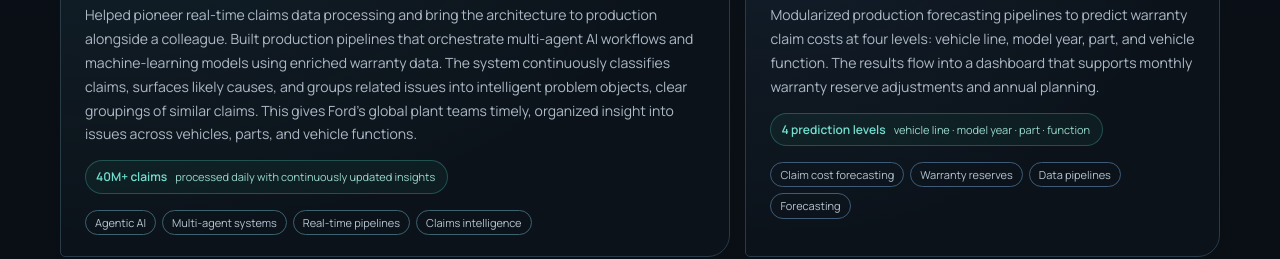
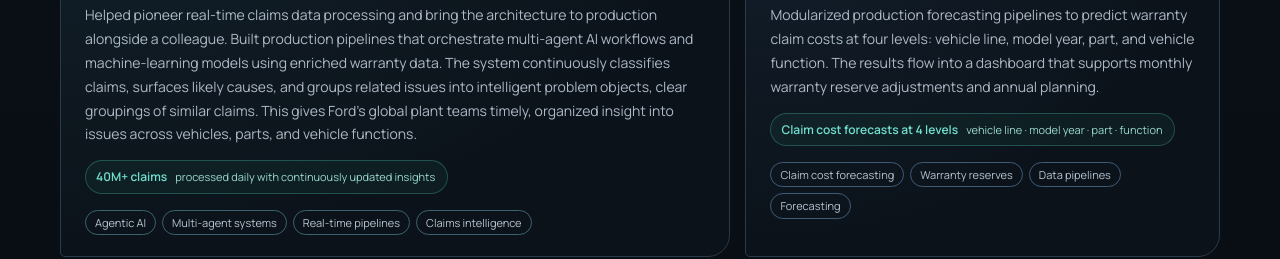
Before and after one commit to RodolfoRbl/portfolio-website, a Next.js app: page / in a window 1280 px wide. Shown: the part 3640-3899 px from the top of the page. Built offline with nearby package versions, Linux system fonts and the light colour scheme.

Commit message:
Clarify warranty claim cost forecast result

```diff
--- a/src/data/portfolio.ts
+++ b/src/data/portfolio.ts
@@ -190,7 +190,7 @@ export const projects: Project[] = [
     title: "Improving Warranty Reserve Allocation with Claim Cost Forecasts",
     description:
       "Modularized production forecasting pipelines to predict warranty claim costs at four levels: vehicle line, model year, part, and vehicle function. The results flow into a dashboard that supports monthly warranty reserve adjustments and annual planning.",
-    result: "4 prediction levels",
+    result: "Claim cost forecasts at 4 levels",
     resultDetail: "vehicle line · model year · part · function",
     tags: ["Claim cost forecasting", "Warranty reserves", "Data pipelines", "Forecasting"],
     tone: "project-data",
```
